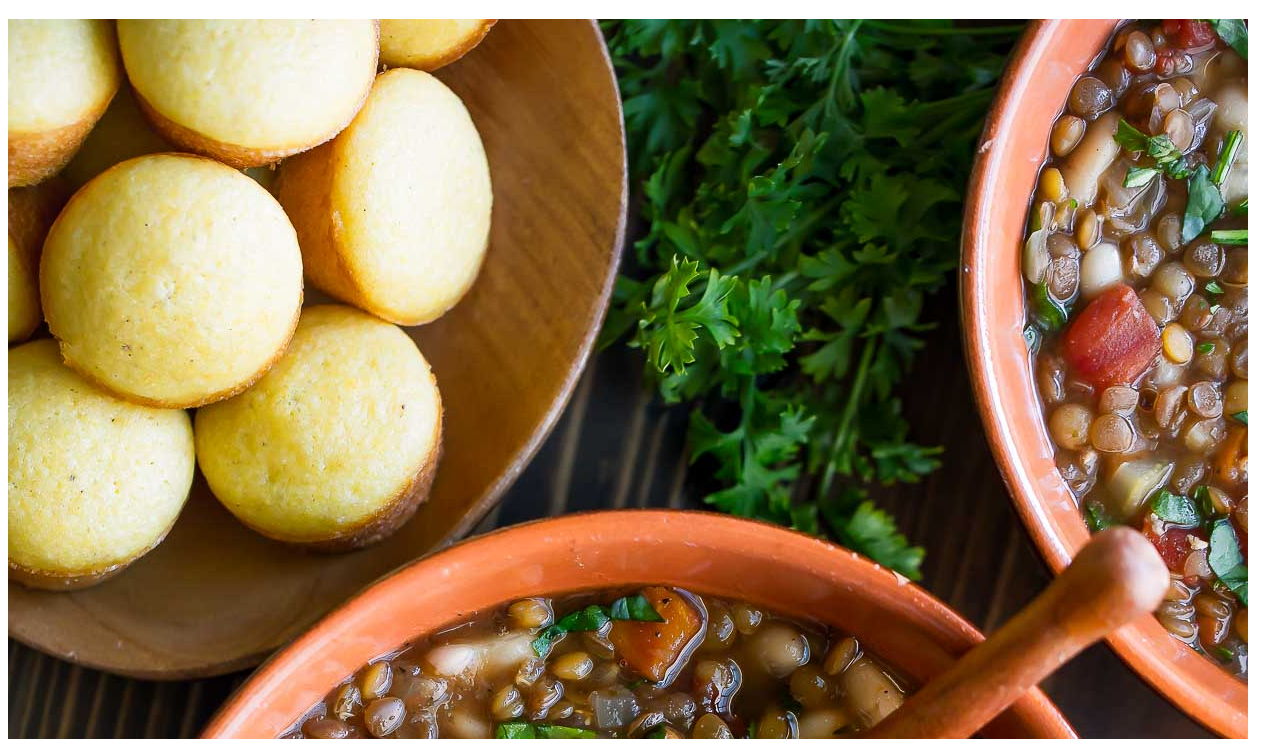
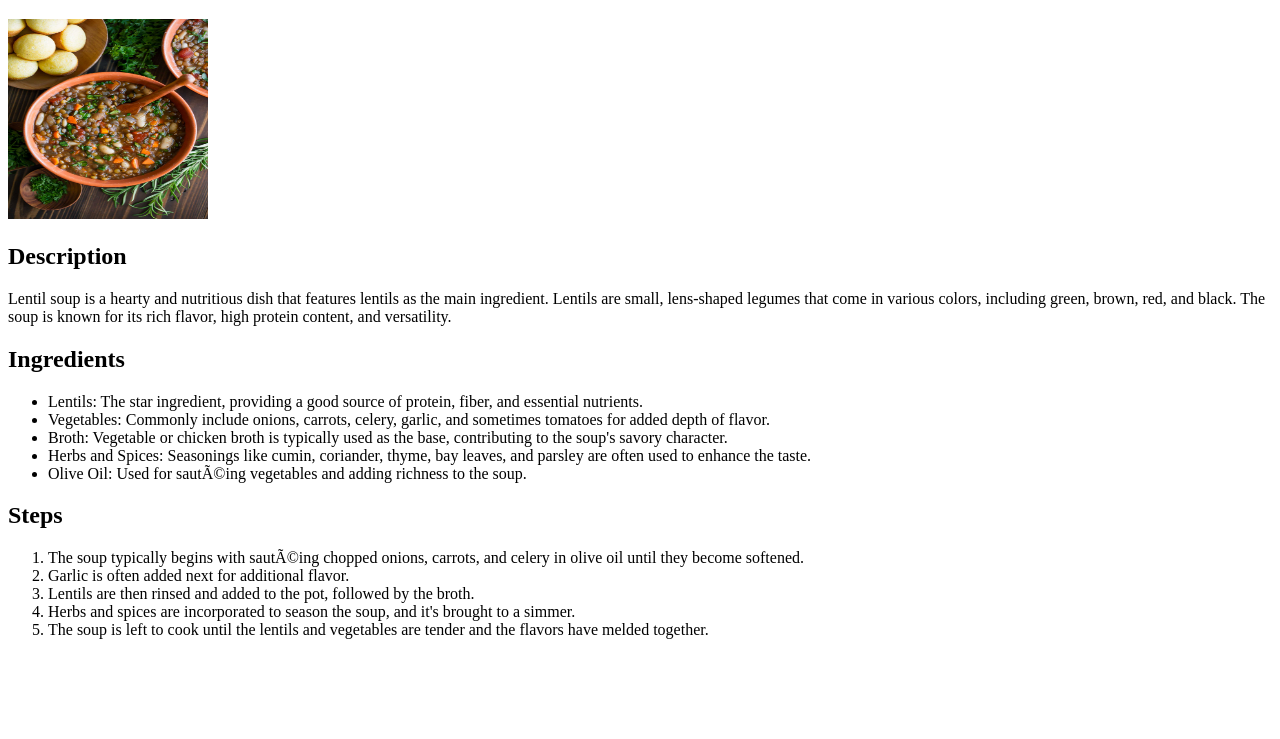
Before and after one commit to bviveros/odin-recipes, a plain HTML site: page recipes/lentils.html in a window 1280 px wide. Shown: the part 61-800 px from the top of the page. Drawn offline with Linux system fonts and the light colour scheme.

Commit message:
Two more ingredients added to the website; pages filled in with respective descriptions, ingredients, and steps; ready to publish

```diff
--- a/recipes/lentils.html
+++ b/recipes/lentils.html
@@ -3,23 +3,36 @@
 <html lang="en">
     <head>
         <meta charset="en">
-
     </head>
 
     <body>
         <h1> Lentils </h1>
+        <img src="../img/lentil_soup.jpg"
+             width="200"
+             height="200" />
 
-        <img src="../img/lentil_soup.jpg">
         <h2> Description </h2>
         <p>
-            The lentil soup is nutritious and easy to make in a short amount of time.
+            Lentil soup is a hearty and nutritious dish that features lentils as the main ingredient. Lentils are small, lens-shaped legumes that come in various colors, including green, brown, red, and black. The soup is known for its rich flavor, high protein content, and versatility.
         </p>
 
+        <h2> Ingredients </h2>
+        <ul>
+            <li> Lentils: The star ingredient, providing a good source of protein, fiber, and essential nutrients. </li>
+            <li> Vegetables: Commonly include onions, carrots, celery, garlic, and sometimes tomatoes for added depth of flavor. </li>
+            <li> Broth: Vegetable or chicken broth is typically used as the base, contributing to the soup's savory character. </li>
+            <li> Herbs and Spices: Seasonings like cumin, coriander, thyme, bay leaves, and parsley are often used to enhance the taste. </li>
+            <li> Olive Oil: Used for sautéing vegetables and adding richness to the soup. </li>
+        </ul>
+
+        <h2> Steps </h2>
         <ol>
-            <li> 2 cups lentils </li>
-            <li> 6 cups water </li>
-            <li></li>
-            <li></li>
+            <li> The soup typically begins with sautéing chopped onions, carrots, and celery in olive oil until they become softened. </li>
+            <li> Garlic is often added next for additional flavor. </li>
+            <li> Lentils are then rinsed and added to the pot, followed by the broth. </li>
+            <li> Herbs and spices are incorporated to season the soup, and it's brought to a simmer. </li>
+            <li> The soup is left to cook until the lentils and vegetables are tender and the flavors have melded together. </li>
         </ol>
+
     </body>
 </html>
```
Also changed, not shown: recipes/macandcheese.html (+25 -3 lines), recipes/spaghetti.html (+23 -2 lines).
